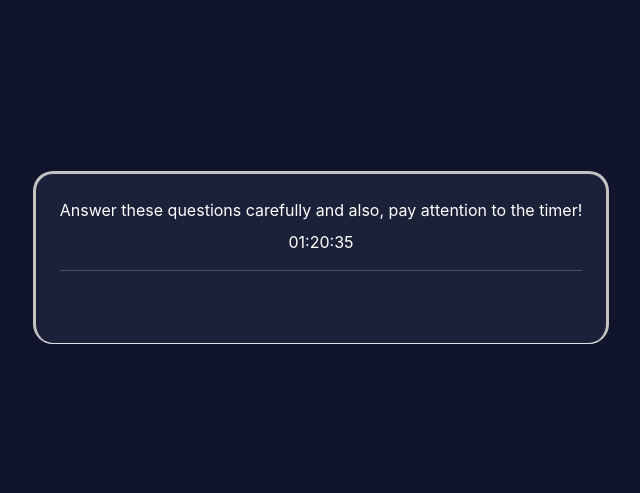
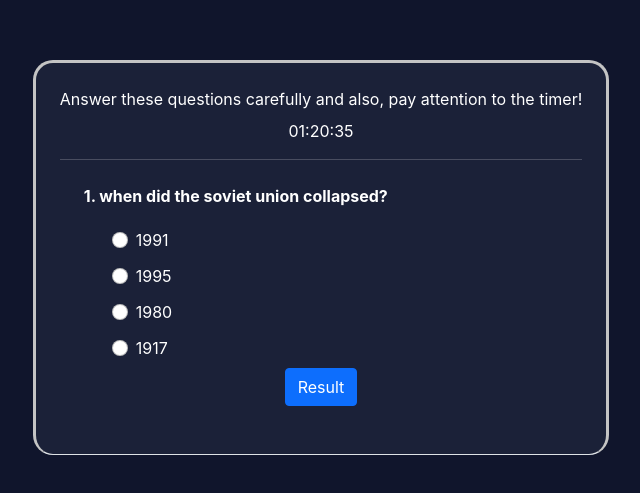
Before and after one commit to navidmadannezhad/my-react-exercise, a React (Vite) app in the folder quiz-app/: page / in a window 1280 px wide. Shown: the part 143-636 px from the top of the page, without its empty margins (319-959 px from the left). Built offline with nearby package versions, Linux system fonts and the light colour scheme.

Commit message:
question check and change works

```diff
--- a/quiz-app/public/css/main.css
+++ b/quiz-app/public/css/main.css
@@ -21,14 +21,18 @@ div.timer-component {
   font-size: 1.5rem;
 }
 
-div.questionbox-component {
+div.dashboard-component {
   min-width: 30%;
   border: 3px solid #c4c4c4;
   border-radius: 20px;
   background-color: #1b2138;
 }
 
-div.questionbox-component div.box-header {
+div.dashboard-component div.box-header {
   border-bottom: 1px solid rgba(255, 255, 255, 0.2);
 }
+
+div.dashboard-component div.question {
+  font-weight: bold;
+}
 /*# sourceMappingURL=main.css.map */
--- a/quiz-app/public/css/main.scss
+++ b/quiz-app/public/css/main.scss
@@ -16,7 +16,7 @@ div.timer-component{
     font-size: 1.5rem;
 }
 
-div.questionbox-component{
+div.dashboard-component{
     min-width: 30%;
     border: 3px solid rgb(196, 196, 196);
     border-radius: 20px;
@@ -25,4 +25,8 @@ div.questionbox-component{
     div.box-header{
         border-bottom: 1px solid rgba(255,255,255,0.2);
     }
+
+    div.question{
+        font-weight: bold;
+    }
 }
--- a/quiz-app/src/App.jsx
+++ b/quiz-app/src/App.jsx
@@ -1,7 +1,7 @@
 import { useState } from 'react'
 import './App.css'
 import 'bootstrap/dist/css/bootstrap.min.css';
-import QuestionBox from './components/QuestionBox';
+import Dashboard from './components/Dashboard';
 import "../public/css/main.css";
 
 function App() {
@@ -9,7 +9,7 @@ function App() {
   return (
     <div className="app">
 
-      <QuestionBox />
+      <Dashboard />
 
     </div>
   )
--- /dev/null
+++ b/quiz-app/src/components/Dashboard.jsx
@@ -0,0 +1,70 @@
+import Timer from "./Timer";
+import TestTimer from "./TestTimer";
+import { useEffect, useState } from "react";
+import { connect } from "react-redux";
+import { get_questions } from "../redux/action/index";
+import QuestionBox from "./QuestionBox";
+import GameFinishedBox from "./GameFinishedBox";
+
+const Dashboard = (props) => {
+
+    const [answered, setAnswered] = useState(false);
+    const [gameIsFinished, setFinishState] = useState(false);
+    const [activeQuestion, setActiveQuestion] = useState(0);
+
+    const activateNextQuestion = () => {
+        setAnswered(false);
+        setActiveQuestion(activeQuestion => {
+            return activeQuestion + 1;
+        });
+    }
+
+
+    useEffect(() => {
+        props.get_questions();
+    }, []);
+
+
+
+    return (
+        <div className="dashboard-component border-bottom p-4">
+            <div className="box-header text-center">
+                <div className="message mb-2">
+                    Answer these questions carefully and also, pay attention to the timer!
+                </div>
+                <Timer />
+            </div>
+
+            {
+                !gameIsFinished && (
+                    <QuestionBox
+                        answered={answered}
+                        question={props.questions[activeQuestion]}
+                        setAnswered={setAnswered}
+                        activateNextQuestion={activateNextQuestion}
+                    />
+                )
+            }
+
+            {
+                gameIsFinished && (
+                    <GameFinishedBox timeFinished={true} />
+                )
+            }
+
+        </div>
+    )
+}
+
+
+const mapActionsToProps = {
+    get_questions
+};
+
+const mapStatesToProps = state => {
+    return {
+        questions: state.questions
+    }
+};
+
+export default connect(mapStatesToProps, mapActionsToProps)(Dashboard);
--- /dev/null
+++ b/quiz-app/src/components/GameFinishedBox.jsx
@@ -0,0 +1,42 @@
+import { Form, Button } from 'react-bootstrap';
+
+const GameFinishedBox = props => {
+
+    return (
+        <div className="game-finished-component">
+            <div className="box-main not-answered p-4">
+                <div className="w-100 text-center">
+                    <span>Game Finished!</span>
+                    <br />
+
+                    {
+                        props.timeFinished && (
+                            <span>
+                                by: Time end
+                            </span>
+                        )
+                    }
+                    {
+                        !props.timeFinished && (
+                            <span>
+                                by: All questions answered
+                            </span>
+                        )
+                    }
+
+                </div>
+                <div className="options mt-3 text-center">
+                    <span>YOUR SCORE:</span>
+                    <br/>
+                    <span>12/12</span>
+                </div>
+
+                <div className="w-100 text-center mt-3">
+                    <Button>Start Again!</Button>
+                </div>
+            </div>
+        </div>
+    )
+}
+
+export default GameFinishedBox;
--- a/quiz-app/src/components/QuestionBox.jsx
+++ b/quiz-app/src/components/QuestionBox.jsx
@@ -1,43 +1,71 @@
-import Timer from "./Timer";
-import TestTimer from "./TestTimer";
-import { useEffect } from "react";
-import { connect } from "react-redux";
-import { get_questions } from "../action/index";
+import { Form, Button } from 'react-bootstrap';
 
-const QuestionBox = (props) => {
-
-    useEffect(() => {
-        props.get_questions();
-        setTimeout(() => {
-            console.log("this"+props.questions);
-        });
-    }, []);
+const QuestionBox = props => {
 
     return (
-        <div className="questionbox-component border-bottom p-4">
-            <div className="box-header text-center">
-                <div className="message mb-2">
-                    Answer these questions carefully and also, pay attention to the timer!
-                </div>
-                <Timer />
-            </div>
+        <div className="question-component">
+            {
+                !props.answered && props.question && (
+                    <div className="box-main not-answered p-4">
+                        <div className="question">
+                            <span>{props.question.number}. </span>
+                            <span>{props.question.question}</span>
+                        </div>
+                        <div className="options mt-3">
+                            <Form>
+                                {
+                                    props.question.answers.map(answer => (
+                                        <Form.Check
+                                            type="radio"
+                                            label={answer.text}
+                                            name="answer"
+                                            key={answer.text}
 
-            <div className="box-main p-4">
+                                            className="ps-5 pt-1 pb-1 m-1 rounded"
+                                        />
+                                    ))
+                                }
+                            </Form>
+                        </div>
+                        <div className="w-100 text-center">
+                            <Button onClick={ () => { props.setAnswered(true) } }>Result</Button>
+                        </div>
+                    </div>
+                )
+            }
 
-            </div>
+            {
+                props.answered && props.question && (
+                    <div className="box-main not-answered p-4">
+                        <div className="question">
+                            <span>{props.question.number}. </span>
+                            <span>{props.question.question}</span>
+                        </div>
+                        <div className="options mt-3">
+                            <Form>
+                                {
+                                    props.question.answers.map(answer => (
+                                        <Form.Check
+                                            disabled
+                                            type="radio"
+                                            label={answer.text}
+                                            name="answer"
+                                            key={answer.text}
+
+                                            className={`ps-5 pt-1 pb-1 m-1 rounded ${ answer.state ? "bg-success" : "bg-danger" }`}
+                                        />
+                                    ))
+                                }
+                            </Form>
+                        </div>
+                        <div className="w-100 text-center">
+                            <Button onClick={() => { props.activateNextQuestion() }}>Next Qusestion!</Button>
+                        </div>
+                    </div>
+                )
+            }
         </div>
     )
 }
 
-
-const mapActionsToProps = {
-    get_questions
-};
-
-const mapStatesToProps = state => {
-    return {
-        questions: state.questions
-    }
-};
-
-export default connect(mapStatesToProps, mapActionsToProps)(QuestionBox);
+export default QuestionBox;
--- a/quiz-app/src/main.jsx
+++ b/quiz-app/src/main.jsx
@@ -4,7 +4,7 @@ import App from './App'
 import './index.css'
 
 import { Provider } from "react-redux";
-import store from "./store/index";
+import store from "./redux/store";
 
 ReactDOM.createRoot(document.getElementById('root')).render(
     <Provider store={ store }>
--- a/quiz-app/src/reducer/index.js
+++ b/quiz-app/src/redux/reducer/index.js
@@ -3,7 +3,6 @@ let initialState = {
 };
 
 const rootReducer = (state = initialState, action) => {
-    console.log(action);
     switch(action.type){
         case "GET_QUESTIONS":
             return {
--- a/quiz-app/src/store/index.js
+++ b/quiz-app/src/redux/store.js
@@ -1,5 +1,5 @@
 import { configureStore } from '@reduxjs/toolkit'
-import rootReducer from "../reducer/index";
+import rootReducer from "./reducer/index";
 
 const store = configureStore({reducer: rootReducer});
 
```
Also changed, not shown: quiz-app/public/questions.json (+24 -29 lines), quiz-app/src/redux/action/index.js (renamed from quiz-app/src/action/index.js), quiz-app/src/redux/http/http.js (renamed from quiz-app/src/http/http.js), 1 other file (tests, documents, lock files or other folders).
